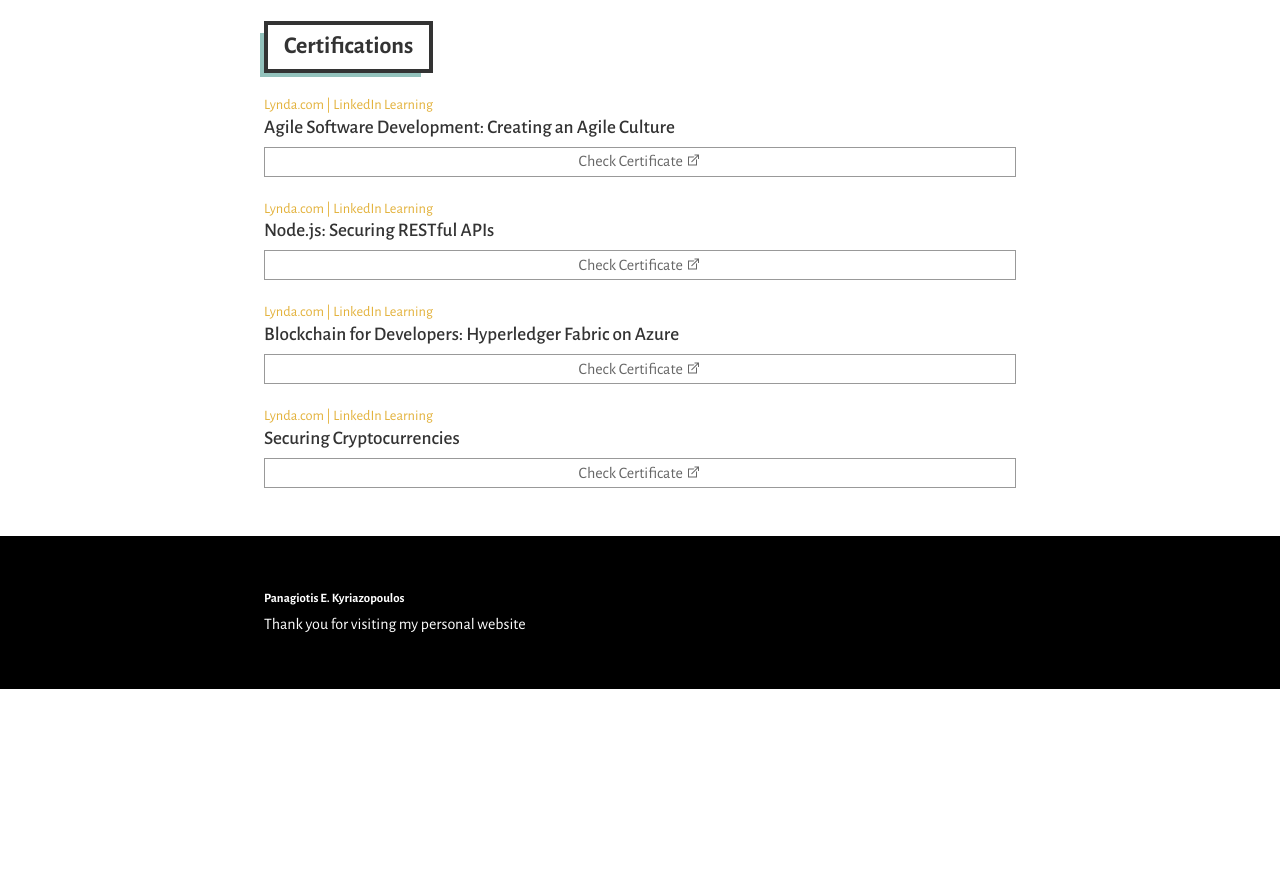
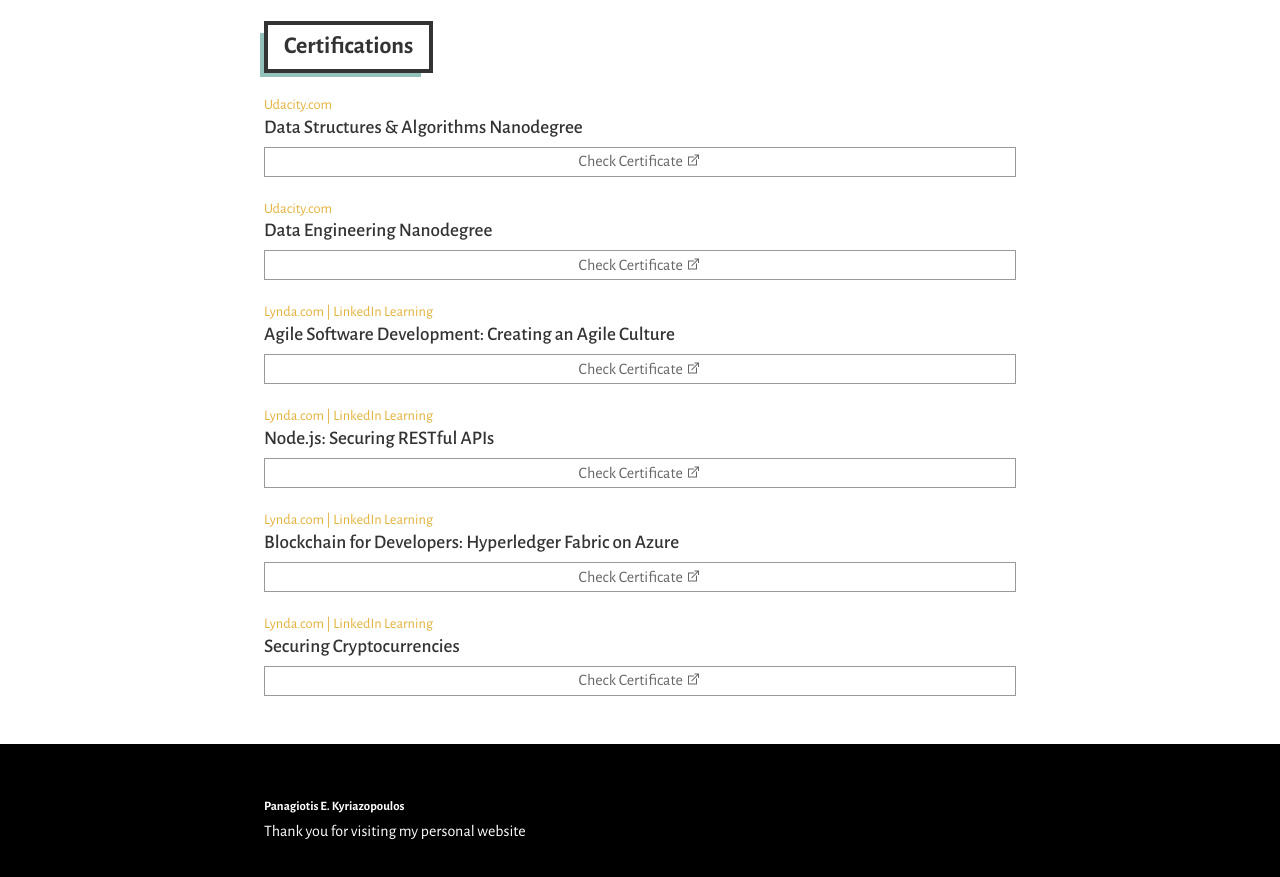
Before and after one commit to panagiotiskyr/panagiotiskyr.github.io, a website: page index.html in a window 1280 px wide. Shown: the part 1068-1945 px from the top of the page. Before the commit the page ends 1757 px from the top, so only its background shows below. Drawn offline with nearby package versions, Linux system fonts and the light colour scheme.

Commit message:
Update index.html

```diff
--- a/index.html
+++ b/index.html
@@ -148,6 +148,22 @@
             <div class="table">
                 <ul>
                     <li>
+                        <span class="sup">Udacity.com</span>
+                        <span>Data Structures & Algorithms Nanodegree</span>
+                        <a href="certifications/DSA_certificate.svg" target="_blank" class="button">
+                            Check Certificate
+                            <i class="las la-external-link-alt"></i>
+                        </a>
+                    </li>
+                    <li>
+                        <span class="sup">Udacity.com</span>
+                        <span>Data Engineering Nanodegree</span>
+                        <a href="certifications/DEN_certificate.svg" target="_blank" class="button">
+                            Check Certificate
+                            <i class="las la-external-link-alt"></i>
+                        </a>
+                    </li>
+                    <li>
                         <span class="sup">Lynda.com | LinkedIn Learning</span>
                         <span>Agile Software Development: Creating an Agile Culture</span>
                         <a href="certifications/AgileSoftwareDevelopment_CreatinganAgileCulture_CertificateOfCompletion.pdf" target="_blank" class="button">
```
